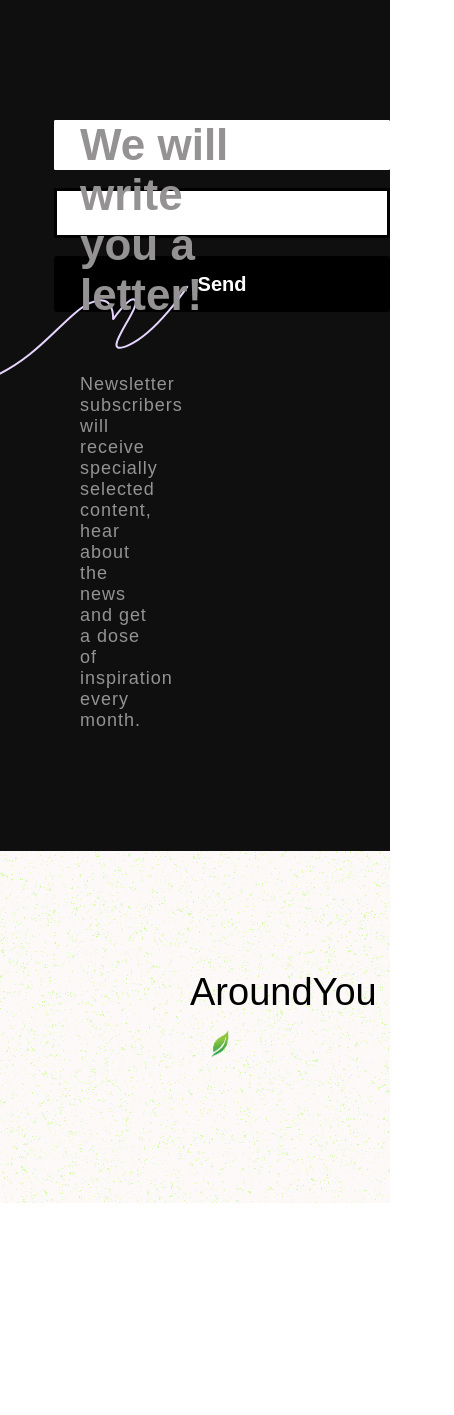
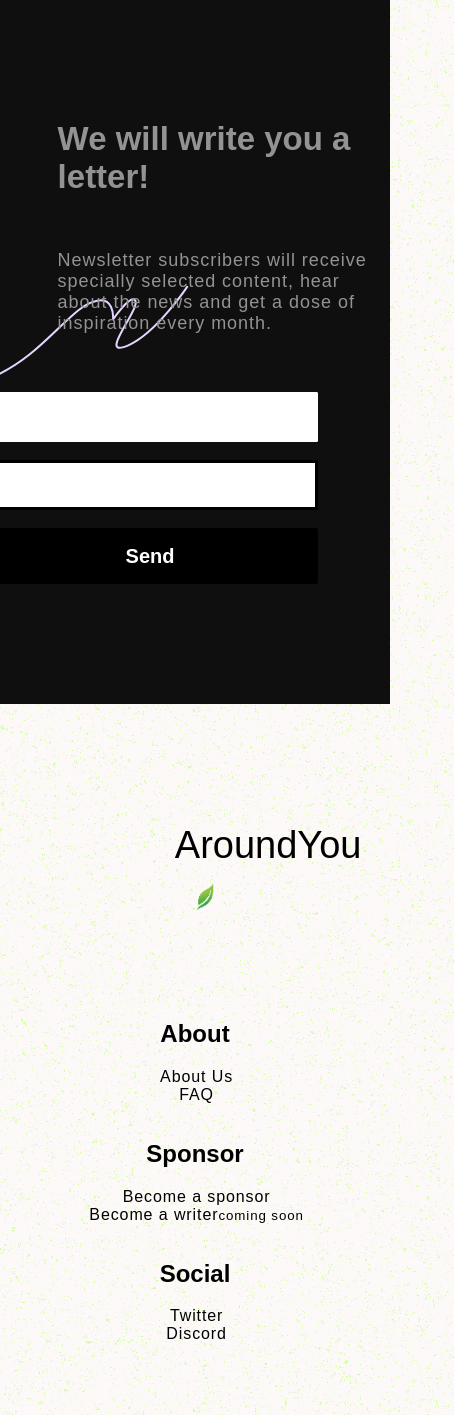
Before and after one commit to AroundYou-ng/AroundYou, a Next.js app: page /components/About in a window 390 px wide. Shown: the whole page, 454 px wide, since content can reach past the window. Before the commit the page ends 1203 px from the top, so only its background shows below. Built offline with nearby package versions, Linux system fonts and the light colour scheme; a web font is replaced by a local one.

Commit message:
Mobile responsive for home page 75%

```diff
--- a/pages/components/About.js
+++ b/pages/components/About.js
@@ -40,6 +40,28 @@ export default function About(){
           className={styles.logo}
         />
       </header>
+
+      <div className={styles.CTA_section}>
+        <h2>About</h2>
+        <ul>
+            <li>About Us</li>
+            <li>FAQ</li>
+        </ul>
+      </div>
+      <div className={styles.CTA_section}>
+        <h2>Sponsor</h2>
+        <ul>
+            <li>Become a sponsor</li>
+            <li>Become a writer<small>coming soon</small></li>
+        </ul>
+      </div>
+      <div className={styles.CTA_section}>
+        <h2>Social</h2>
+        <ul>
+            <li>Twitter</li>
+            <li>Discord</li>
+        </ul>
+      </div>
         </div>
       </div>
 
--- a/pages/components/about.module.css
+++ b/pages/components/about.module.css
@@ -22,18 +22,6 @@
 }
 
 
-.footer3{
-   background-color: #fff;
-   padding: 120px 0;
-   background-image: url('../../public/nnnoise.svg');
-}
-
-
-.header{
-    font-size: 38px;
-    padding: 0 0 0 5em;
-
-}
 .wrapper1_footer1{
     display: flex;
     flex-direction: column;
@@ -106,3 +94,77 @@
     color: #000;
     background:  rgb(148, 146, 146);
 }
+
+
+
+
+.footer3{
+    display: flex;
+    flex-direction: row;
+   gap: 8em;
+   background-color: #fff;
+   padding: 120px 0;
+   background-image: url('../../public/nnnoise.svg');
+
+}
+
+
+.header{
+    font-size: 38px;
+    padding: 0 0 0 5em;
+}
+
+.CTA_section > ul{
+ list-style: none;
+ text-align: justify;
+ margin-left: -2.3em;
+ font-weight: 100;
+ letter-spacing: 0.9px;
+}
+
+.CTA_section > ul > li{
+
+}
+
+
+@media  screen and (max-width:900px) {
+
+    .main, .form{
+        display: flex;
+        flex-direction: column;
+    }
+    .intro_header{
+        font-size: 33px;
+        width: 100%;
+    }
+
+    .introHeader_desc{
+        width: 100%;
+    }
+
+
+    .wrapper1_footer1{
+        width: 100%;
+        margin-left: -1.4em;
+    }
+    .form{
+        margin-top:17em;
+        transform: translateX(-4.5em);
+    }
+
+
+    .footer3{
+     flex-direction: column;
+    }
+.header{
+     margin-left: -0.4em;
+}
+.CTA_section{
+    text-align: center;
+    margin: -4em;
+}
+.CTA_section > ul{
+    text-align: center;
+}
+
+}
--- a/styles/Home.module.css
+++ b/styles/Home.module.css
@@ -189,3 +189,48 @@ height: 30em;
   background-repeat: no-repeat;
   background-position: -3em;
 }
+
+
+
+
+@media screen and (max-width: 900px) {
+  .navbar{
+    font-size: 15px;
+    font-weight: 400;
+    gap: 1em;
+  }
+
+
+  .intro_section{
+    width: 100%;
+    flex-direction: column;
+  }
+
+  .img1_sec1{
+ zoom: 0.8;
+   top: 20em;
+  justify-content: flex-end;
+  right: 3em;
+  }
+
+
+  .three_columns_sec2{
+    margin-top: 24em;
+    width: 100%;
+  }
+
+  .col1_sec2, .col2_sec2, .col3_sec2{
+    position: relative;
+  width: 100%;
+  height: 18em;
+  }
+
+  .desc{
+  font-size: 23px;
+  margin: 0 auto;
+  margin-left: 1em;
+  line-height: 24px;
+  width: 50%;
+
+  }
+}
--- a/styles/globals.css
+++ b/styles/globals.css
@@ -5,6 +5,7 @@ html,
 body {
   padding: 0;
   margin: 0;
+  box-sizing: border-box;
   font-family: 'satoshi', sans-serif;
   background-image: url(../public/nnnoise.svg);
 }
```
Also changed, not shown: public/footerline.svg (added).
